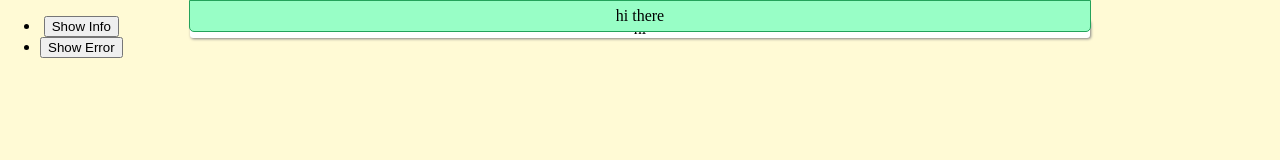
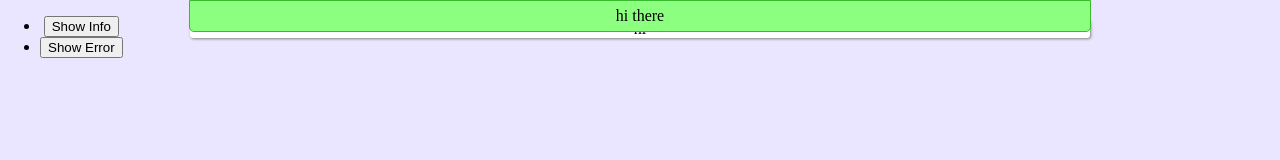
Before and after one commit to luscoma/DME-Supplier, a plain HTML site: page index.html in a window 1280 px wide. Both pictures are taken after a click on the button "Show Info". Drawn offline with nearby package versions, Linux system fonts and the light colour scheme.

Commit message:
updated color scheme

```diff
--- a/static/css/main.css
+++ b/static/css/main.css
@@ -1,5 +1,5 @@
 body {
-  background-color: #FFFAD5;
+  background-color: #EBE6FF;
 }
 
 #mainContainer {
@@ -18,11 +18,11 @@ body {
 }
 
 .infoBar {
-  background-color: #98FEC6;
-  border: 1px solid #24A25B;
+  background-color: #8CFF80;
+  border: 1px solid #39BC2C;
 }
 
 .errorBar {
-  background-color: #FFB09B;
-  border: 1px solid #CE5B3C;
+  background-color: #FF8086;
+  border: 1px solid #C32D35;
 }
```
Also changed, not shown: 2 other files.
